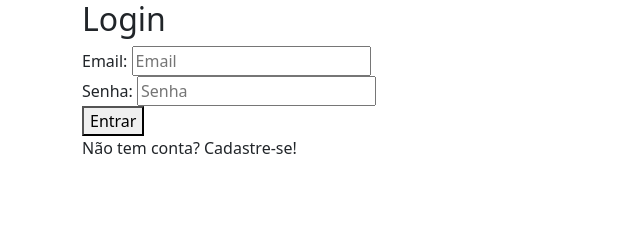
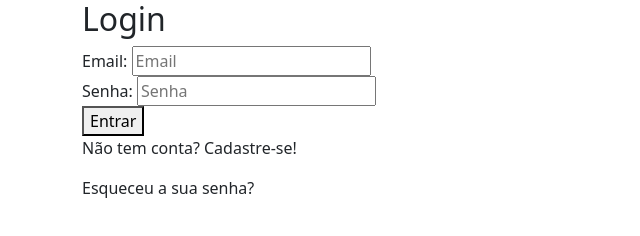
Before and after one commit to mateuslima-santos/Aula-13, a plain HTML site: page index.html in a window 1280 px wide. Shown: the whole page, without its empty margins (0-640 px from the left). Drawn offline with nearby package versions, Linux system fonts and the light colour scheme.

Commit message:
add - Adicionei a pergunta "Esqeceu a sua senha?"

```diff
--- a/index.html
+++ b/index.html
@@ -33,6 +33,7 @@
             <div class="toggle" id="toggle">
                 <p> Não tem conta? Cadastre-se! </p>
             </div>
+            <p> Esqueceu a sua senha?</p>
         </div>
     </main>
 
```
